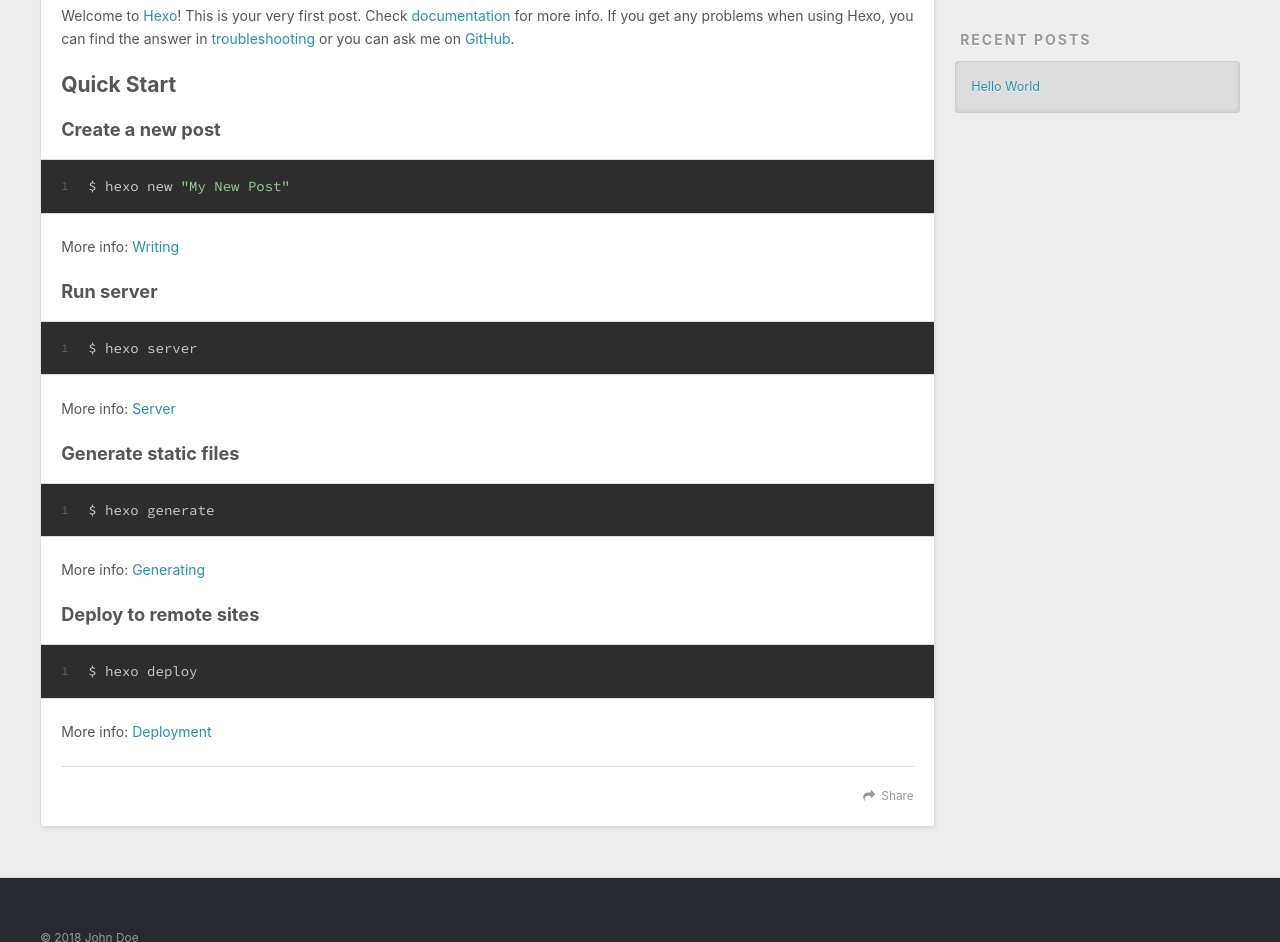
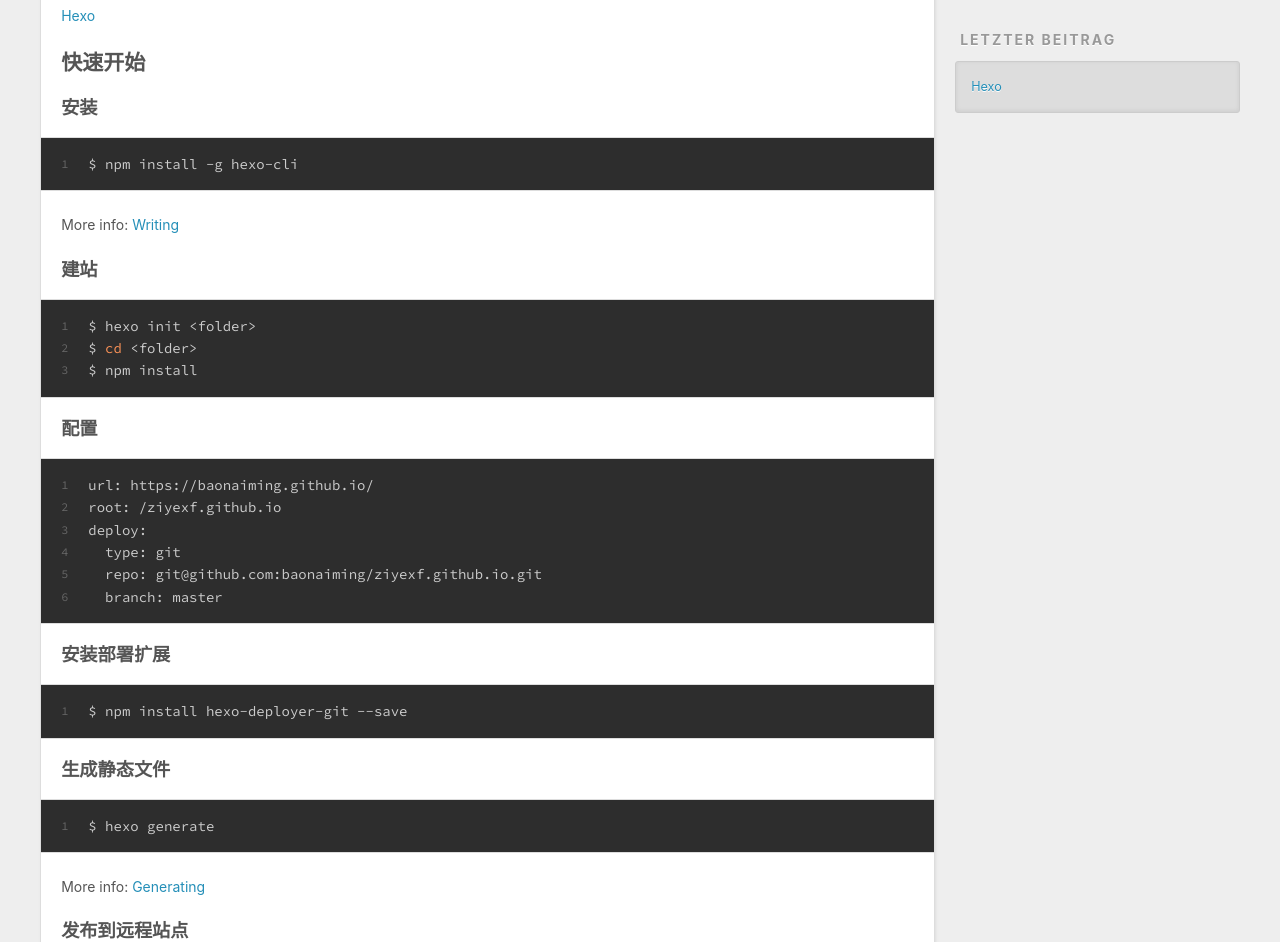
Before and after one commit to baonaiming/ziyexf.github.io, a plain HTML site: page 2018/01/02/hello-world/index.html in a window 1280 px wide. Shown: the part 448-1390 px from the top of the page. Drawn offline with nearby package versions, Linux system fonts and the light colour scheme.

Commit message:
Site updated: 2018-01-02 17:51:42

```diff
--- a/2018/01/02/hello-world/index.html
+++ b/2018/01/02/hello-world/index.html
@@ -5,18 +5,18 @@
 
 
 
-  <title>Hello World | Hexo</title>
+  <title>Hexo | Hexo</title>
   <meta name="viewport" content="width=device-width, initial-scale=1, maximum-scale=1">
-  <meta name="description" content="Welcome to Hexo! This is your very first post. Check documentation for more info. If you get any problems when using Hexo, you can find the answer in troubleshooting or you can ask me on GitHub. Quick">
+  <meta name="description" content="Hexo 快速开始安装1$ npm install -g hexo-cli More info: Writing 建站123$ hexo init &amp;lt;folder&amp;gt;$ cd &amp;lt;folder&amp;gt;$ npm install 配置123456url: https://baonaiming.github.io/root: /ziyexf.github.iodeploy:  type:">
 <meta property="og:type" content="article">
-<meta property="og:title" content="Hello World">
+<meta property="og:title" content="Hexo">
 <meta property="og:url" content="https://baonaiming.github.io/2018/01/02/hello-world/index.html">
 <meta property="og:site_name" content="Hexo">
-<meta property="og:description" content="Welcome to Hexo! This is your very first post. Check documentation for more info. If you get any problems when using Hexo, you can find the answer in troubleshooting or you can ask me on GitHub. Quick">
-<meta property="og:updated_time" content="2018-01-02T06:55:53.228Z">
+<meta property="og:description" content="Hexo 快速开始安装1$ npm install -g hexo-cli More info: Writing 建站123$ hexo init &amp;lt;folder&amp;gt;$ cd &amp;lt;folder&amp;gt;$ npm install 配置123456url: https://baonaiming.github.io/root: /ziyexf.github.iodeploy:  type:">
+<meta property="og:updated_time" content="2018-01-02T09:51:17.227Z">
 <meta name="twitter:card" content="summary">
-<meta name="twitter:title" content="Hello World">
-<meta name="twitter:description" content="Welcome to Hexo! This is your very first post. Check documentation for more info. If you get any problems when using Hexo, you can find the answer in troubleshooting or you can ask me on GitHub. Quick">
+<meta name="twitter:title" content="Hexo">
+<meta name="twitter:description" content="Hexo 快速开始安装1$ npm install -g hexo-cli More info: Writing 建站123$ hexo init &amp;lt;folder&amp;gt;$ cd &amp;lt;folder&amp;gt;$ npm install 配置123456url: https://baonaiming.github.io/root: /ziyexf.github.iodeploy:  type:">
 
     <link rel="alternate" href="/ziyexf.github.io/atom.xml" title="Hexo" type="application/atom+xml">
 
@@ -54,7 +54,7 @@
 
           <a id="nav-rss-link" class="nav-icon" href="/ziyexf.github.io/atom.xml" title="RSS Feed"></a>
 
-        <a id="nav-search-btn" class="nav-icon" title="Search"></a>
+        <a id="nav-search-btn" class="nav-icon" title="Suche"></a>
       </nav>
       <div id="search-form-wrap">
         <form action="//google.com/search" method="get" accept-charset="UTF-8" class="search-form"><input type="search" name="q" class="search-form-input" placeholder="Search"><button type="submit" class="search-form-submit">&#xF002;</button><input type="hidden" name="sitesearch" value="https://baonaiming.github.io"></form>
@@ -77,7 +77,7 @@
 
 
     <h1 class="article-title" itemprop="name">
-      Hello World
+      Hexo
     </h1>
 
 
@@ -85,20 +85,26 @@
 
     <div class="article-entry" itemprop="articleBody">
 
-        <p>Welcome to <a href="https://hexo.io/" target="_blank" rel="noopener">Hexo</a>! This is your very first post. Check <a href="https://hexo.io/docs/" target="_blank" rel="noopener">documentation</a> for more info. If you get any problems when using Hexo, you can find the answer in <a href="https://hexo.io/docs/troubleshooting.html" target="_blank" rel="noopener">troubleshooting</a> or you can ask me on <a href="https://github.com/hexojs/hexo/issues" target="_blank" rel="noopener">GitHub</a>.</p>
-<h2 id="Quick-Start"><a href="#Quick-Start" class="headerlink" title="Quick Start"></a>Quick Start</h2><h3 id="Create-a-new-post"><a href="#Create-a-new-post" class="headerlink" title="Create a new post"></a>Create a new post</h3><figure class="highlight bash"><table><tr><td class="gutter"><pre><span class="line">1</span><br></pre></td><td class="code"><pre><span class="line">$ hexo new <span class="string">"My New Post"</span></span><br></pre></td></tr></table></figure>
-<p>More info: <a href="https://hexo.io/docs/writing.html" target="_blank" rel="noopener">Writing</a></p>
-<h3 id="Run-server"><a href="#Run-server" class="headerlink" title="Run server"></a>Run server</h3><figure class="highlight bash"><table><tr><td class="gutter"><pre><span class="line">1</span><br></pre></td><td class="code"><pre><span class="line">$ hexo server</span><br></pre></td></tr></table></figure>
+        <p><a href="https://hexo.io/zh-cn/docs/" target="_blank" rel="noopener">Hexo</a></p>
+<h2 id="快速开始"><a href="#快速开始" class="headerlink" title="快速开始"></a>快速开始</h2><h3 id="安装"><a href="#安装" class="headerlink" title="安装"></a>安装</h3><figure class="highlight plain"><table><tr><td class="gutter"><pre><span class="line">1</span><br></pre></td><td class="code"><pre><span class="line">$ npm install -g hexo-cli</span><br></pre></td></tr></table></figure>
+<p>More info: <a href="https://hexo.io/zh-cn/docs" target="_blank" rel="noopener">Writing</a></p>
+<h3 id="建站"><a href="#建站" class="headerlink" title="建站"></a>建站</h3><figure class="highlight bash"><table><tr><td class="gutter"><pre><span class="line">1</span><br><span class="line">2</span><br><span class="line">3</span><br></pre></td><td class="code"><pre><span class="line">$ hexo init &lt;folder&gt;</span><br><span class="line">$ <span class="built_in">cd</span> &lt;folder&gt;</span><br><span class="line">$ npm install</span><br></pre></td></tr></table></figure>
+<h3 id="配置"><a href="#配置" class="headerlink" title="配置"></a>配置</h3><figure class="highlight plain"><table><tr><td class="gutter"><pre><span class="line">1</span><br><span class="line">2</span><br><span class="line">3</span><br><span class="line">4</span><br><span class="line">5</span><br><span class="line">6</span><br></pre></td><td class="code"><pre><span class="line">url: https://baonaiming.github.io/</span><br><span class="line">root: /ziyexf.github.io</span><br><span class="line">deploy:</span><br><span class="line">  type: git</span><br><span class="line">  repo: git@github.com:baonaiming/ziyexf.github.io.git</span><br><span class="line">  branch: master</span><br></pre></td></tr></table></figure>
+<h3 id="安装部署扩展"><a href="#安装部署扩展" class="headerlink" title="安装部署扩展"></a>安装部署扩展</h3><figure class="highlight bash"><table><tr><td class="gutter"><pre><span class="line">1</span><br></pre></td><td class="code"><pre><span class="line">$ npm install hexo-deployer-git --save</span><br></pre></td></tr></table></figure>
+<h3 id="生成静态文件"><a href="#生成静态文件" class="headerlink" title="生成静态文件"></a>生成静态文件</h3><figure class="highlight bash"><table><tr><td class="gutter"><pre><span class="line">1</span><br></pre></td><td class="code"><pre><span class="line">$ hexo generate</span><br></pre></td></tr></table></figure>
+<p>More info: <a href="https://hexo.io/docs/generating.html" target="_blank" rel="noopener">Generating</a></p>
+<h3 id="发布到远程站点"><a href="#发布到远程站点" class="headerlink" title="发布到远程站点"></a>发布到远程站点</h3><figure class="highlight bash"><table><tr><td class="gutter"><pre><span class="line">1</span><br></pre></td><td class="code"><pre><span class="line">$ hexo deploy</span><br></pre></td></tr></table></figure>
+<h3 id="生成以及部署"><a href="#生成以及部署" class="headerlink" title="生成以及部署"></a>生成以及部署</h3><figure class="highlight bash"><table><tr><td class="gutter"><pre><span class="line">1</span><br></pre></td><td class="code"><pre><span class="line">$ hexo d -g</span><br></pre></td></tr></table></figure>
+<h3 id="本地发布"><a href="#本地发布" class="headerlink" title="本地发布"></a>本地发布</h3><figure class="highlight bash"><table><tr><td class="gutter"><pre><span class="line">1</span><br></pre></td><td class="code"><pre><span class="line">$ hexo server -p 5000</span><br></pre></td></tr></table></figure>
 <p>More info: <a href="https://hexo.io/docs/server.html" target="_blank" rel="noopener">Server</a></p>
-<h3 id="Generate-static-files"><a href="#Generate-static-files" class="headerlink" title="Generate static files"></a>Generate static files</h3><figure class="highlight bash"><table><tr><td class="gutter"><pre><span class="line">1</span><br></pre></td><td class="code"><pre><span class="line">$ hexo generate</span><br></pre></td></tr></table></figure>
-<p>More info: <a href="https://hexo.io/docs/generating.html" target="_blank" rel="noopener">Generating</a></p>
-<h3 id="Deploy-to-remote-sites"><a href="#Deploy-to-remote-sites" class="headerlink" title="Deploy to remote sites"></a>Deploy to remote sites</h3><figure class="highlight bash"><table><tr><td class="gutter"><pre><span class="line">1</span><br></pre></td><td class="code"><pre><span class="line">$ hexo deploy</span><br></pre></td></tr></table></figure>
-<p>More info: <a href="https://hexo.io/docs/deployment.html" target="_blank" rel="noopener">Deployment</a></p>
+<h3 id="创建新的文档"><a href="#创建新的文档" class="headerlink" title="创建新的文档"></a>创建新的文档</h3><figure class="highlight bash"><table><tr><td class="gutter"><pre><span class="line">1</span><br></pre></td><td class="code"><pre><span class="line">$ hexo new <span class="string">"My New Post"</span></span><br></pre></td></tr></table></figure>
+<p>More info: <a href="https://hexo.io/zh-cn/docs/writing.html" target="_blank" rel="noopener">Writing</a></p>
+<p>###参考博客<br><figure class="highlight plain"><table><tr><td class="gutter"><pre><span class="line">1</span><br></pre></td><td class="code"><pre><span class="line">http://www.cnblogs.com/fengxiongZz/p/7707219.html</span><br></pre></td></tr></table></figure></p>
 
 
     </div>
     <footer class="article-footer">
-      <a data-url="https://baonaiming.github.io/2018/01/02/hello-world/" data-id="cjbxae6xf0000gwt77e4d1jfg" class="article-share-link">Share</a>
+      <a data-url="https://baonaiming.github.io/2018/01/02/hello-world/" data-id="cjbxae6xf0000gwt77e4d1jfg" class="article-share-link">Teilen</a>
 
 
     </footer>
@@ -122,7 +128,7 @@
 
 
   <div class="widget-wrap">
-    <h3 class="widget-title">Archives</h3>
+    <h3 class="widget-title">Archiv</h3>
     <div class="widget">
       <ul class="archive-list"><li class="archive-list-item"><a class="archive-list-link" href="/ziyexf.github.io/archives/2018/01/">January 2018</a></li></ul>
     </div>
@@ -132,12 +138,12 @@
 
 
   <div class="widget-wrap">
-    <h3 class="widget-title">Recent Posts</h3>
+    <h3 class="widget-title">letzter Beitrag</h3>
     <div class="widget">
       <ul>
 
           <li>
-            <a href="/ziyexf.github.io/2018/01/02/hello-world/">Hello World</a>
+            <a href="/ziyexf.github.io/2018/01/02/hello-world/">Hexo</a>
           </li>
 
       </ul>
```
Also changed, not shown: archives/2018/01/index.html (+6 -6 lines), archives/2018/index.html (+6 -6 lines), archives/index.html (+6 -6 lines), index.html (+20 -14 lines).
